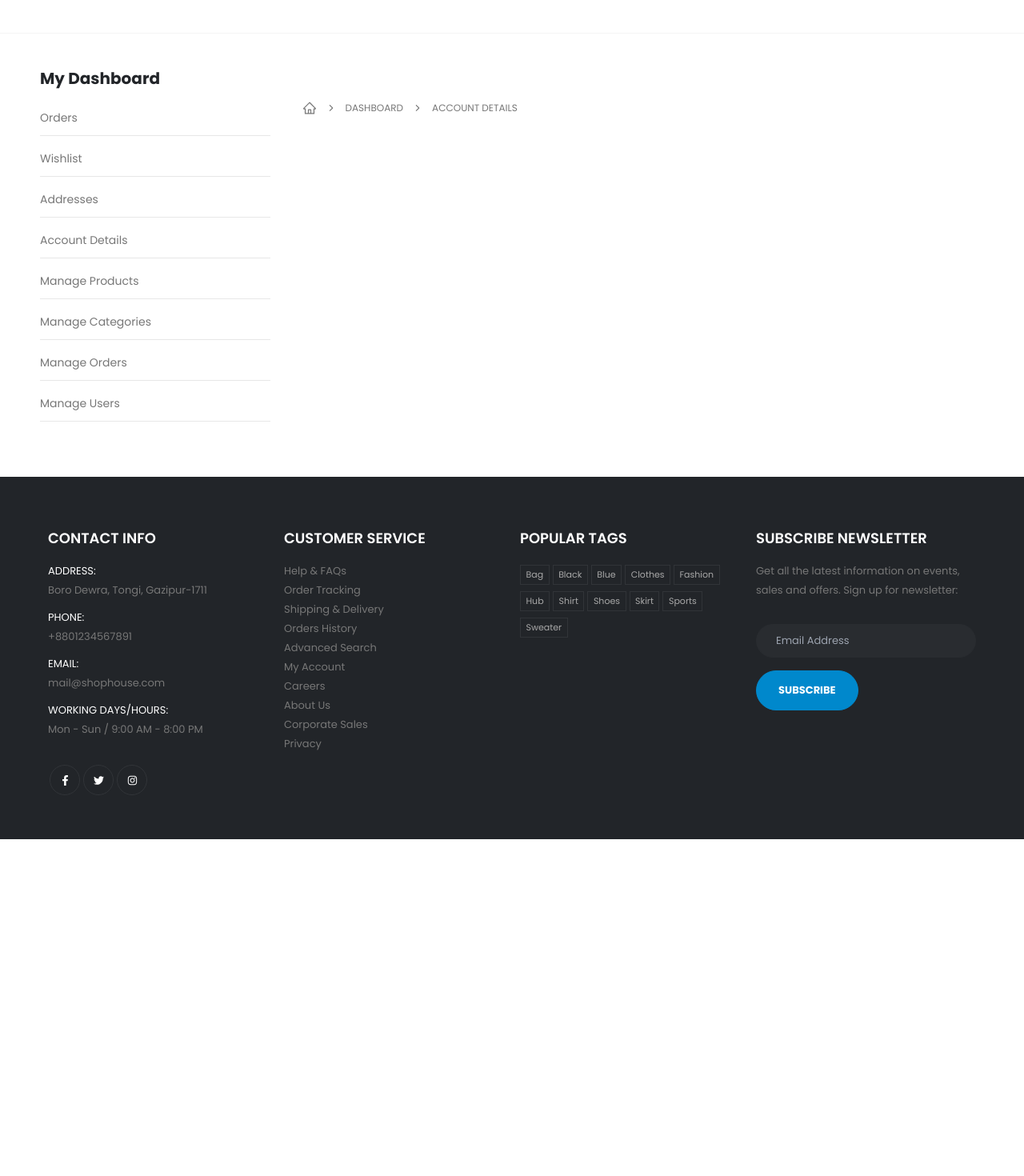
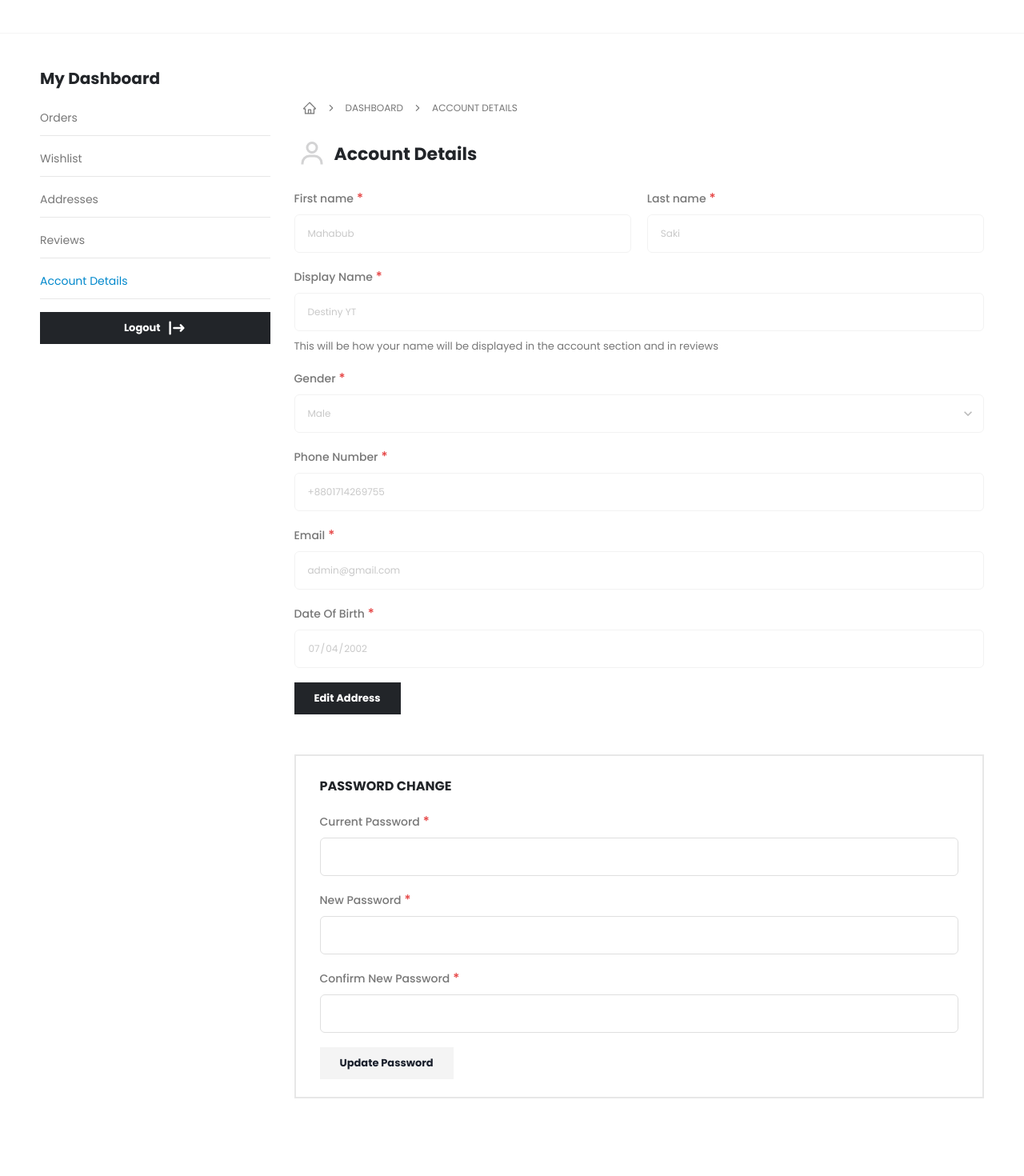
Before and after one commit to mahabubsaki/shop-house-nextjs, a Next.js app: page /dashboard/account-details in a window 1280 px wide. Shown: the part 260-1730 px from the top of the page at 80% size. Before the commit the page ends 1309 px from the top, so only its background shows below. Built offline with nearby package versions, Linux system fonts and the light colour scheme.

Commit message:
70% dashboard design done

```diff
--- /dev/null
+++ b/src/components/helpers/CustomDashboardLink.tsx
@@ -0,0 +1,22 @@
+import { useRouter } from 'next/router';
+import Link from 'next/link';
+import React from 'react';
+
+
+const CustomDashboardLink = ({ href, children, className }: {
+    href: string;
+    children: React.ReactNode;
+    className: string;
+}) => {
+    const router = useRouter();
+
+
+
+    return (
+        <Link href={href} className={`${className} ${router.pathname === href ? 'text-[#08c]' : 'text-inherit'}`}>
+            {children}
+        </Link>
+    );
+};
+
+export default CustomDashboardLink;
--- a/src/layouts/DashboardLayout.tsx
+++ b/src/layouts/DashboardLayout.tsx
@@ -1,5 +1,7 @@
-import Link from 'next/link';
+
+import CustomDashboardLink from '@/components/helpers/CustomDashboardLink';
 import React from 'react';
+import { HiLogout } from 'react-icons/hi';
 import UserLayout from './UserLayout';
 
 const DashboardLayout = ({ children }: { children: React.ReactNode; }) => {
@@ -10,11 +12,12 @@ const DashboardLayout = ({ children }: { children: React.ReactNode; }) => {
                     <div className='w-[100%] lg:w-[25%]'>
                         <p className='mb-[15px] text-xl font-bold text-[#222529]'>My Dashboard</p>
                         <div className='flex flex-col'>
-                            {['Orders', 'Wishlist', 'Addresses', 'Account Details', 'Manage Products', 'Manage Categories', 'Manage Orders', 'Manage Users'].map(item =>
-                                <p className='pt-[13px] text-[14px] leading-[14px] text-[#777] pb-[15px] border-b border-[#E7E7E7] cursor-pointer hover:text-[#08c] duration-500'><Link href={`/dashboard/${item.split(' ').map(each => each.toLowerCase()).join('-')}`} className='hover:no-underline focus:no-underline hover:text-[#08c] '>
+                            {['Orders', 'Wishlist', 'Addresses', 'Reviews', 'Account Details', 'Manage Products', 'Manage Categories', 'Manage Orders', 'Manage Users'].slice(0, 5).map(item =>
+                                <p key={item} className='pt-[13px] text-[14px] leading-[14px] text-[#777] pb-[15px] border-b border-[#E7E7E7] cursor-pointer hover:text-[#08c] duration-500'><CustomDashboardLink href={`/dashboard/${item.split(' ').map(each => each.toLowerCase()).join('-')}`} className='hover:no-underline focus:no-underline hover:text-[#08c] '>
                                     {item}
-                                </Link></p>
+                                </CustomDashboardLink></p>
                             )}
+                            <button className='bg-[#222529] hover:bg-[#34393f] my-4 text-white hover:text-white duration-500 flex justify-center items-center gap-2 px-[25px] leading-10 text-[13px] font-bold'><span>Logout</span> <HiLogout className='text-2xl' /></button>
                         </div>
                     </div>
                     <div className='w-[100%] lg:w-[75%] py-8'>
--- a/src/pages/checkout/index.tsx
+++ b/src/pages/checkout/index.tsx
@@ -48,7 +48,7 @@ const Checkout = ({ data }: PropsType) => {
                 !doneCheckout ? <CartLayout route='checkout'>
                     <div className='flex flex-col justify-start items-start lg:flex-row gap-[20px] mt-10'>
                         <div className='checkout-form w-[100%] lg:w-[60%] px-[25px] lg:px-0'>
-                            <ShippingBillingForm data={data} />
+                            <ShippingBillingForm notes data={data} />
                         </div>
                         <div className='side-checkout-card w-[85%] mx-auto lg:w-[40%] border-2 border-[#E7E7E7] px-[32px] pt-[28px] pb-[31px]'>
                             <p className='text-base font-bold mb-[20px]'>YOUR ORDER</p>
--- a/src/pages/dashboard/account-details.tsx
+++ b/src/pages/dashboard/account-details.tsx
@@ -1,9 +1,13 @@
 import BreadCrumpNavigator from '@/components/shared/BreadCrumpNavigator';
 import DashboardLayout from '@/layouts/DashboardLayout';
+import { Checkbox, FormControl, FormHelperText, FormLabel, Input, Select } from '@chakra-ui/react';
 import Head from 'next/head';
-import React from 'react';
+import React, { useState } from 'react';
+import { BiUser } from 'react-icons/bi';
 
 const AccountDetails = () => {
+    const [edit, setEdit] = useState(true);
+
     return (
         <>
             <Head>
@@ -14,7 +18,89 @@ const AccountDetails = () => {
             </Head>
             <DashboardLayout>
                 <BreadCrumpNavigator paths={['dashboard', 'account-details']} />
+                <div className='py-[20px]'>
+                    <p className='flex items-center text-[22px] gap-[10px] ml-1 mb-4 text-[#222529] font-bold'><BiUser className='text-[#D3D3D4] text-4xl' /><span>Account Details</span></p>
+                    <form autoComplete='new-password' onSubmit={(e) => e.preventDefault()} className='py-[10px] flex flex-col gap-[18px]'>
+                        <div className='flex gap-[20px] flex-col sm:flex-row'>
+                            <FormControl isRequired>
+                                <FormLabel><span className='text-[14px] text-[#777] font-medium'>First name</span></FormLabel>
+                                <Input defaultValue={'Mahabub'} disabled={edit} autoComplete='new-password' focusBorderColor='#DFDFDF' border={'1px solid #DFDFDF'} fontSize={'xs'} size={'lg'} color={'option.400'} />
+                            </FormControl>
+                            <FormControl isRequired>
+                                <FormLabel><span className='text-[14px] text-[#777] font-medium'>Last name</span></FormLabel>
+                                <Input defaultValue={'Saki'} disabled={edit} autoComplete='new-password' focusBorderColor='#DFDFDF' border={'1px solid #DFDFDF'} fontSize={'xs'} size={'lg'} color={'option.400'} />
+                            </FormControl>
+                        </div>
+                        <div>
+                            <FormControl isRequired>
+                                <FormLabel><span className='text-[14px] text-[#777] font-medium'>Display Name</span></FormLabel>
+                                <Input defaultValue={'Destiny YT'} disabled={edit} autoComplete='new-password' focusBorderColor='#DFDFDF' border={'1px solid #DFDFDF'} fontSize={'xs'} size={'lg'} color={'option.400'} />
+                                <FormHelperText><span className='text-[#777] text-[13px]'>
+                                    This will be how your name will be displayed in the account section and in reviews</span></FormHelperText>
+                            </FormControl>
+                        </div>
+                        <div>
+                            <FormControl isRequired>
+                                <FormLabel><span className='text-[14px] text-[#777] font-medium'>Gender</span></FormLabel>
+                                <Select defaultValue={'male'} disabled={edit} focusBorderColor='#DFDFDF' border={'1px solid #DFDFDF'} fontSize={'xs'} size={'lg'} color={'option.400'}>
+                                    <option value="male">Male</option>
+                                    <option value="female">Female</option>
+                                </Select>
+                            </FormControl>
+                        </div>
+                        <div>
+                            <FormControl isRequired>
+                                <FormLabel><span className='text-[14px] text-[#777] font-medium'>Phone Number</span></FormLabel>
+                                <Input defaultValue={'+8801714269755'} disabled={edit} autoComplete='new-password' focusBorderColor='#DFDFDF' border={'1px solid #DFDFDF'} fontSize={'xs'} size={'lg'} color={'option.400'} />
+                            </FormControl>
+                        </div>
+                        <div>
+                            <FormControl isRequired>
+                                <FormLabel><span className='text-[14px] text-[#777] font-medium'>Email</span></FormLabel>
+                                <Input defaultValue={'admin@gmail.com'} disabled={edit} autoComplete='new-password' focusBorderColor='#DFDFDF' border={'1px solid #DFDFDF'} fontSize={'xs'} size={'lg'} color={'option.400'} />
+                            </FormControl>
+                        </div>
+                        <div>
+                            <FormControl isRequired>
+                                <FormLabel><span className='text-[14px] text-[#777] font-medium'>Date Of Birth</span></FormLabel>
+                                <Input disabled={edit} autoComplete='new-password' focusBorderColor='#DFDFDF' border={'1px solid #DFDFDF'} fontSize={'xs'} defaultValue={'2002-07-04'} size={'lg'} color={'option.400'} type="date" />
+                            </FormControl>
+                        </div>
+                        <div>
+                            {edit ? <span onClick={() => setEdit(false)} className='bg-[#222529] hover:bg-[#34393f] text-white hover:text-white inline-block cursor-pointer duration-500 px-[25px] leading-10 text-[13px] font-bold'>Edit Address</span> :
+                                <span className='bg-[#F4F4F4] inline-block cursor-pointer hover:bg-[#08C] text-inherit hover:text-white duration-500 px-[25px] leading-10 text-[13px] font-bold' onClick={() => setEdit(true)}>Update Address</span>
+                            }
+                        </div>
+                    </form>
+                    <form autoComplete='new-password' onSubmit={(e) => e.preventDefault()} className='mt-10 px-[30px] border-2 border-[#e7e7e7] pt-[26px] pb-[22px]'>
+                        <p className='mb-5 text-base font-bold text-[#222529]'>PASSWORD CHANGE</p>
+                        <div className='flex flex-col gap-[18px]'>
+                            <div>
+                                <FormControl isRequired>
+                                    <FormLabel><span className='text-[14px] text-[#777] font-medium'>Current Password</span></FormLabel>
+                                    <Input type={'password'} autoComplete='new-password' focusBorderColor='#DFDFDF' border={'1px solid #DFDFDF'} fontSize={'xs'} size={'lg'} color={'option.400'} />
+                                </FormControl>
+                            </div>
+                            <div>
+                                <FormControl isRequired>
+                                    <FormLabel><span className='text-[14px] text-[#777] font-medium'>New Password</span></FormLabel>
+                                    <Input type={'password'} autoComplete='new-password' focusBorderColor='#DFDFDF' border={'1px solid #DFDFDF'} fontSize={'xs'} size={'lg'} color={'option.400'} />
+                                </FormControl>
+                            </div>
+                            <div>
+                                <FormControl isRequired>
+                                    <FormLabel><span className='text-[14px] text-[#777] font-medium'>Confirm New Password</span></FormLabel>
+                                    <Input type={'password'} autoComplete='new-password' focusBorderColor='#DFDFDF' border={'1px solid #DFDFDF'} fontSize={'xs'} size={'lg'} color={'option.400'} />
+                                </FormControl>
+                            </div>
+                            <div>
 
+                                <span className='bg-[#F4F4F4] inline-block cursor-pointer hover:bg-[#08C] text-inherit hover:text-white duration-500 px-[25px] leading-10 text-[13px] font-bold'>Update Password</span>
+
+                            </div>
+                        </div>
+                    </form>
+                </div>
             </DashboardLayout>
         </>
     );
--- a/src/pages/dashboard/addresses.tsx
+++ b/src/pages/dashboard/addresses.tsx
@@ -42,8 +42,8 @@ const Addresses = ({ data }: PropsType) => {
             </Head>
             <DashboardLayout>
                 <BreadCrumpNavigator paths={['dashboard', 'addresses']} />
-                <div className='py-5'>
-                    <ShippingBillingForm data={data} >
+                <div className='py-5 px-0 md:px-[20px]'>
+                    <ShippingBillingForm notes={false} data={data} >
                         <div className='flex justify-end mt-4'>
                             <button className='bg-[#222529] hover:bg-[#34393f] text-white hover:text-white duration-500 px-[24px] py-[15px] leading-5 text-[17px] font-bold'>Save Address</button>
                         </div>
--- /dev/null
+++ b/src/pages/dashboard/reviews.tsx
@@ -0,0 +1,25 @@
+import DashboardLayout from '@/layouts/DashboardLayout';
+import Head from 'next/head';
+import React from 'react';
+import BreadCrumpNavigator from '@/components/shared/BreadCrumpNavigator';
+
+const Reviews = () => {
+    return (
+        <>
+            <Head>
+                <title>{`Orders | SHOP House`}</title>
+                <meta name='description' content={`Find the products you need and want online with ease. Shop our extensive selection of items, compare prices, and make purchases with confidence. Get the best deals on the latest trends, brands, and styles. Free shipping available on eligible orders. Start shopping now!`} />
+                <meta name="viewport" content="width=device-width, initial-scale=1" />
+                <link rel="icon" href="/favicon1.ico" />
+            </Head>
+            <DashboardLayout>
+                <BreadCrumpNavigator paths={['dashboard', 'reviews']} />
+                <div className='py-[20px]'>
+                    <p>My Reviews</p>
+                </div>
+            </DashboardLayout>
+        </>
+    );
+};
+
+export default Reviews;
```
Also changed, not shown: src/components/shared/ShippingBillingForm.tsx (+4 -3 lines).
